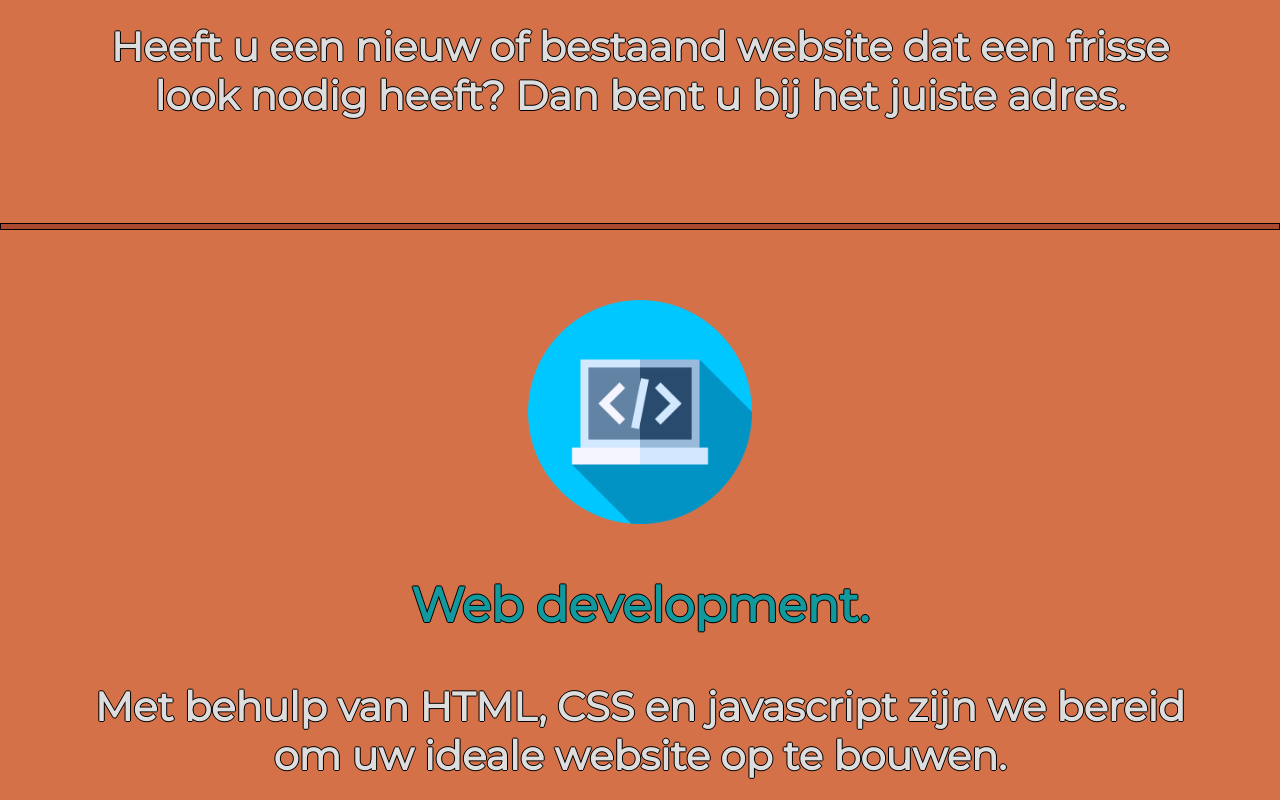
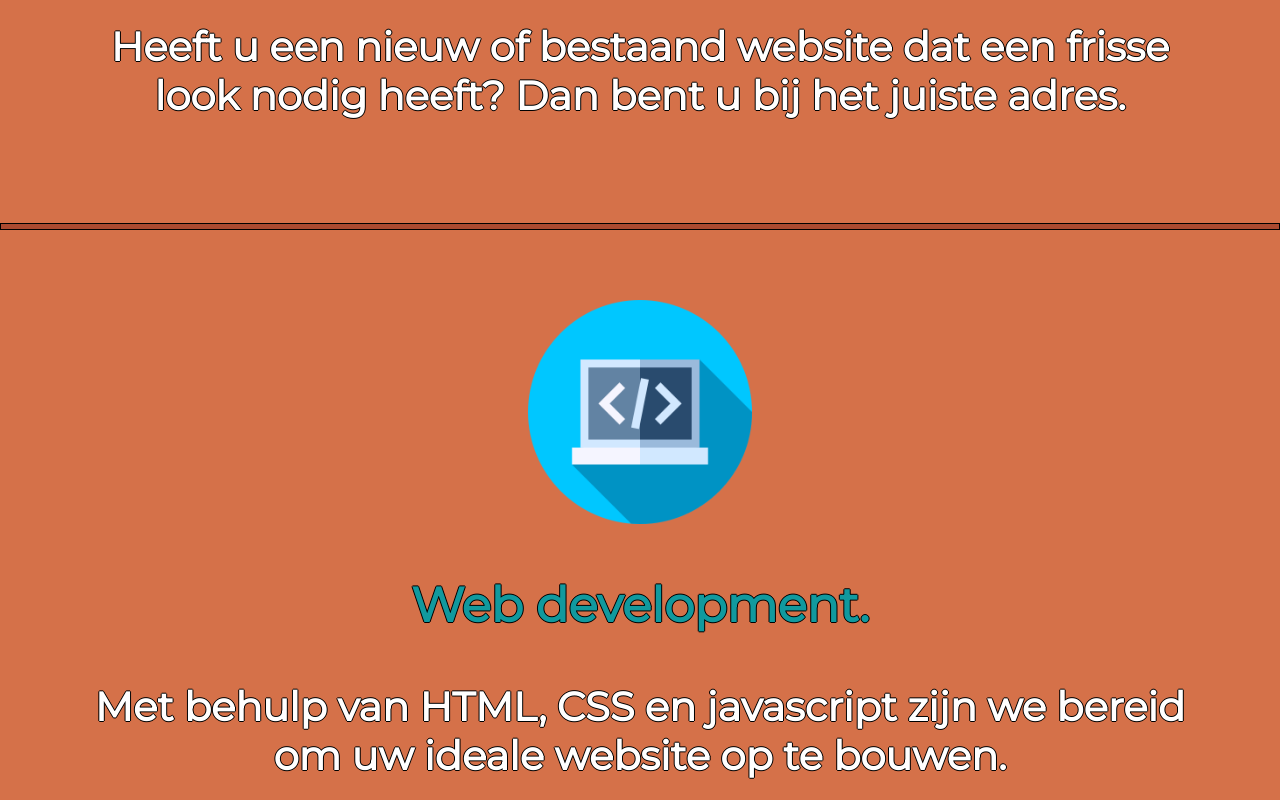
Before and after one commit to karimbo997/portfolio, a plain HTML site: page index.html in a window 1280 px wide. Shown: the part 2000-2800 px from the top of the page. Drawn offline with Linux system fonts and the light colour scheme.

Commit message:
Add files via upload

```diff
--- a/css/styles.css
+++ b/css/styles.css
@@ -15,7 +15,7 @@ h1 {
 }
 
 h2 {
-  color: #DDDDDD;
+  color: white;
   font-family: 'Montserrat', sans-serif;
   font-size: 2.5rem;
   text-shadow: 1px 0 0 #000, 0 -1px 0 #000, 0 1px 0 #000, -1px 0 0 #000;
```
